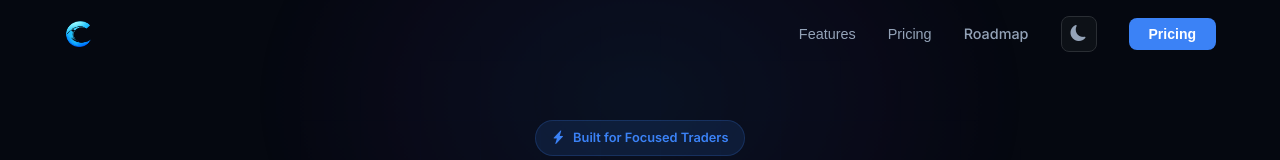
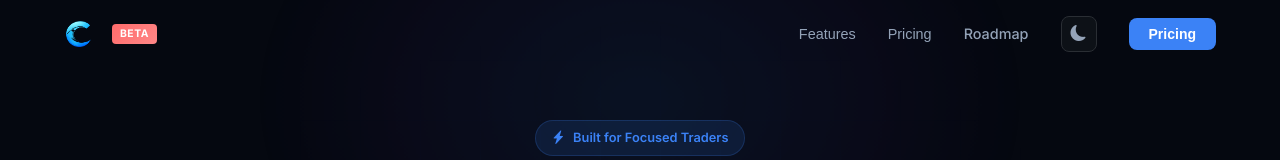
Before and after one commit to felaks03/ClarityLP, an Angular app: page / in a window 1280 px wide. Shown: the top 160 px of the page. Built offline with nearby package versions, Linux system fonts and the light colour scheme.

Commit message:
feat: enhance navbar with logo container and beta badge styling

```diff
--- a/src/app/components/navbar/navbar.html
+++ b/src/app/components/navbar/navbar.html
@@ -1,8 +1,11 @@
 <nav class="navbar" [class.scrolled]="scrolled">
   <div class="navbar-inner">
-    <a routerLink="/" class="logo">
-      <img src="logo.png" alt="Clarity logo" class="logo-img" />
-    </a>
+    <div class="logo-container">
+      <a routerLink="/" class="logo">
+        <img src="logo.png" alt="Clarity logo" class="logo-img" />
+      </a>
+      <span class="beta-badge">Beta</span>
+    </div>
 
     <div class="nav-links" [class.open]="mobileMenuOpen">
       <button (click)="goToFeatures()" class="nav-link">Features</button>
--- a/src/app/components/navbar/navbar.scss
+++ b/src/app/components/navbar/navbar.scss
@@ -25,6 +25,12 @@
   justify-content: space-between;
 }
 
+.logo-container {
+  display: flex;
+  align-items: center;
+  gap: 20px;
+}
+
 .logo {
   display: flex;
   align-items: center;
@@ -45,6 +51,20 @@
   height: 28px;
   object-fit: contain;
   border-radius: 6px;
+}
+
+.beta-badge {
+  display: inline-flex;
+  align-items: center;
+  justify-content: center;
+  padding: 2px 8px;
+  background: linear-gradient(135deg, #ff6b6b, #ff8787);
+  color: white;
+  font-size: 0.65rem;
+  font-weight: 700;
+  letter-spacing: 0.5px;
+  border-radius: 4px;
+  text-transform: uppercase;
 }
 
 .nav-links {
```
